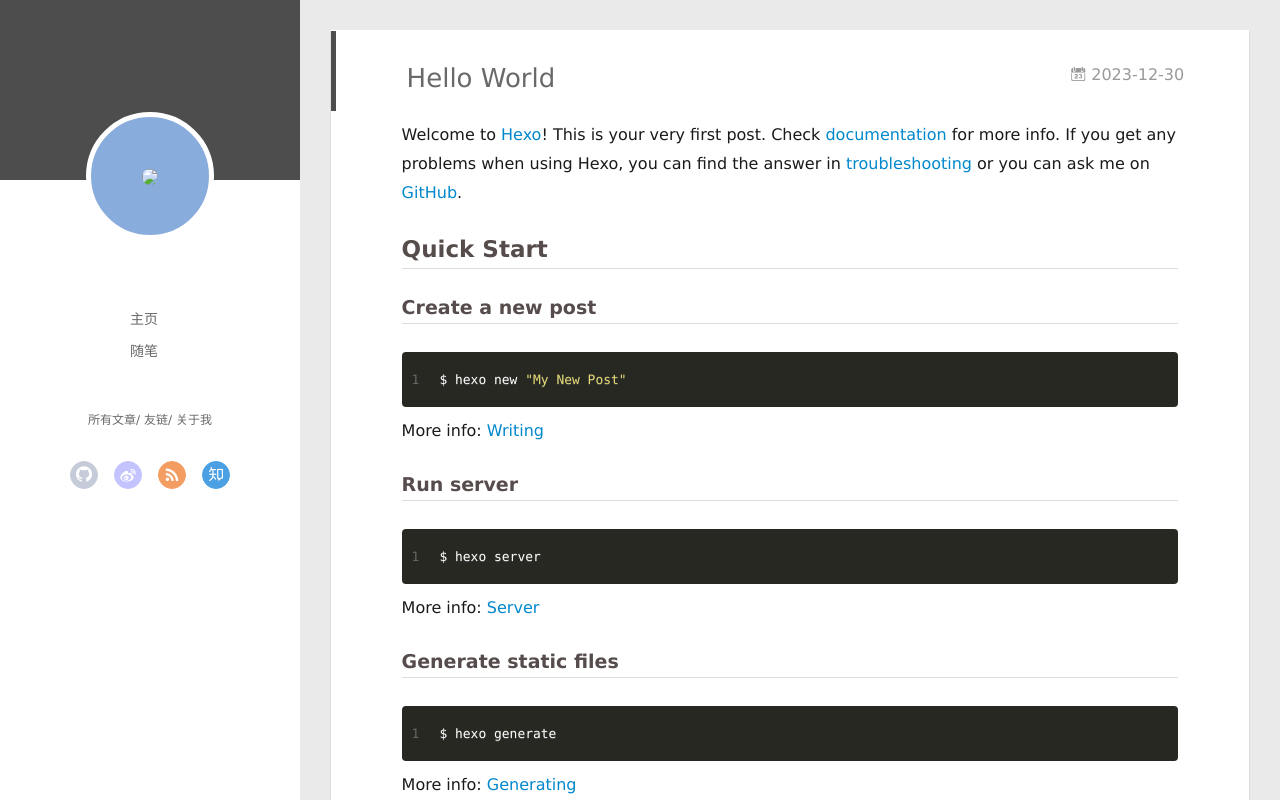
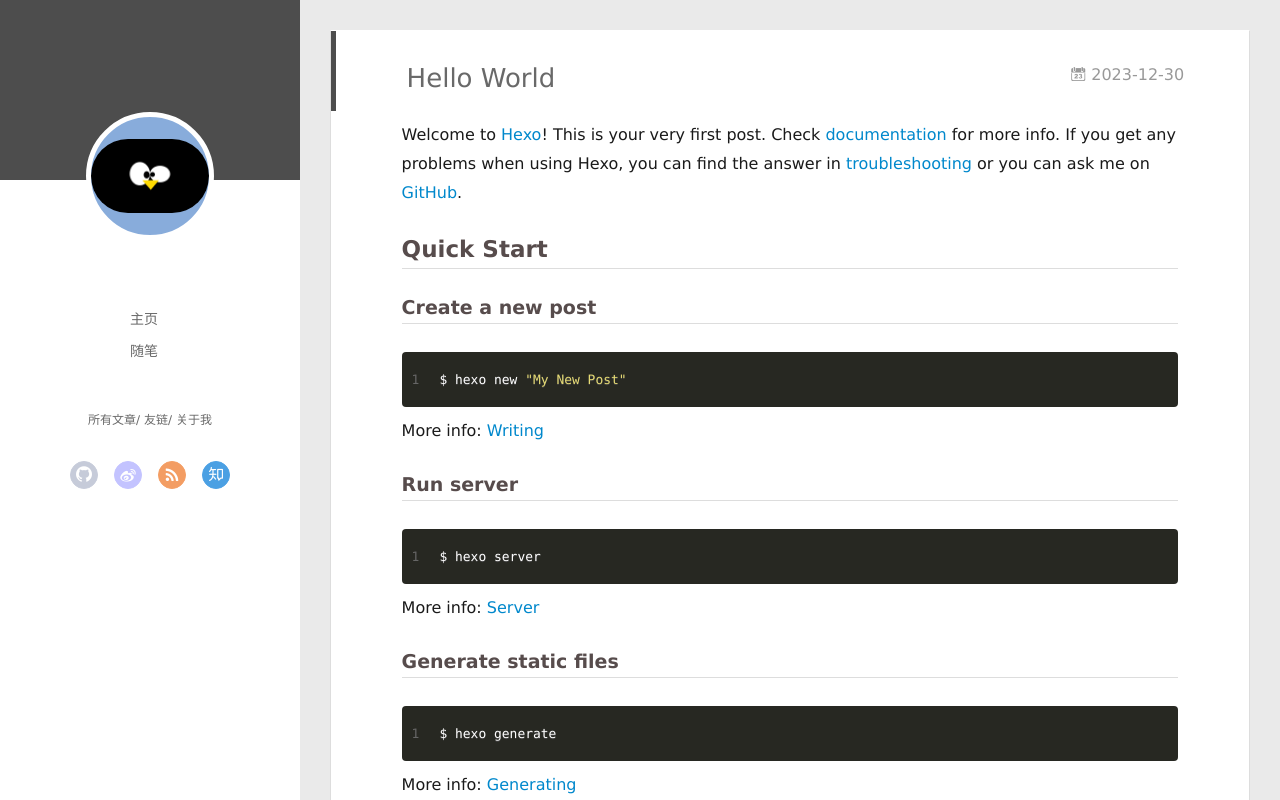
Before and after one commit to xuanmiao363/xuanmiao363.github.io, a plain HTML site: page 2023/12/30/hello-world/index.html in a window 1280 px wide. Drawn offline with Linux system fonts and the light colour scheme; no server answers.

Commit message:
Site updated: 2024-01-01 20:12:15

```diff
--- a/2023/12/30/hello-world/index.html
+++ b/2023/12/30/hello-world/index.html
@@ -47,7 +47,7 @@
 <div class="intrude-less">
 	<header id="header" class="inner">
 		<a href="/" class="profilepic">
-			<img src="/assets/touxiang.jpg" class="js-avatar">
+			<img src="/assets/touxiang.png" class="js-avatar">
 		</a>
 		<hgroup>
 		  <h1 class="header-author"><a href="/"></a></h1>
@@ -105,7 +105,7 @@
 	<div class="intrude-less">
 		<header id="header" class="inner">
 			<div class="profilepic">
-				<img src="/assets/touxiang.jpg" class="js-avatar">
+				<img src="/assets/touxiang.png" class="js-avatar">
 			</div>
 			<hgroup>
 			  <h1 class="header-author js-header-author"></h1>
```
Also changed, not shown: archives/2023/12/index.html (+2 -2 lines), archives/2023/index.html (+2 -2 lines), archives/index.html (+2 -2 lines), index.html (+2 -2 lines).
